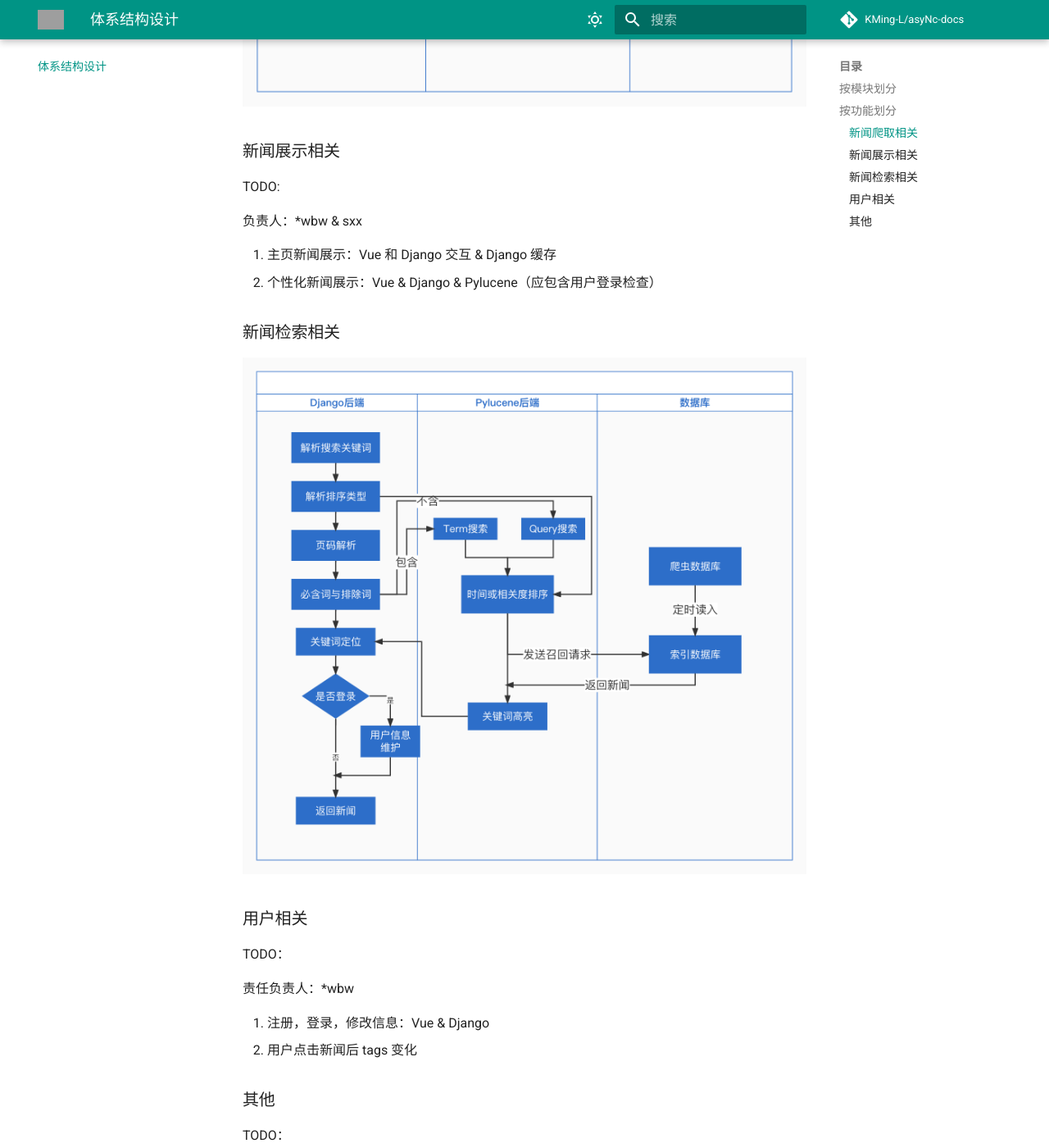
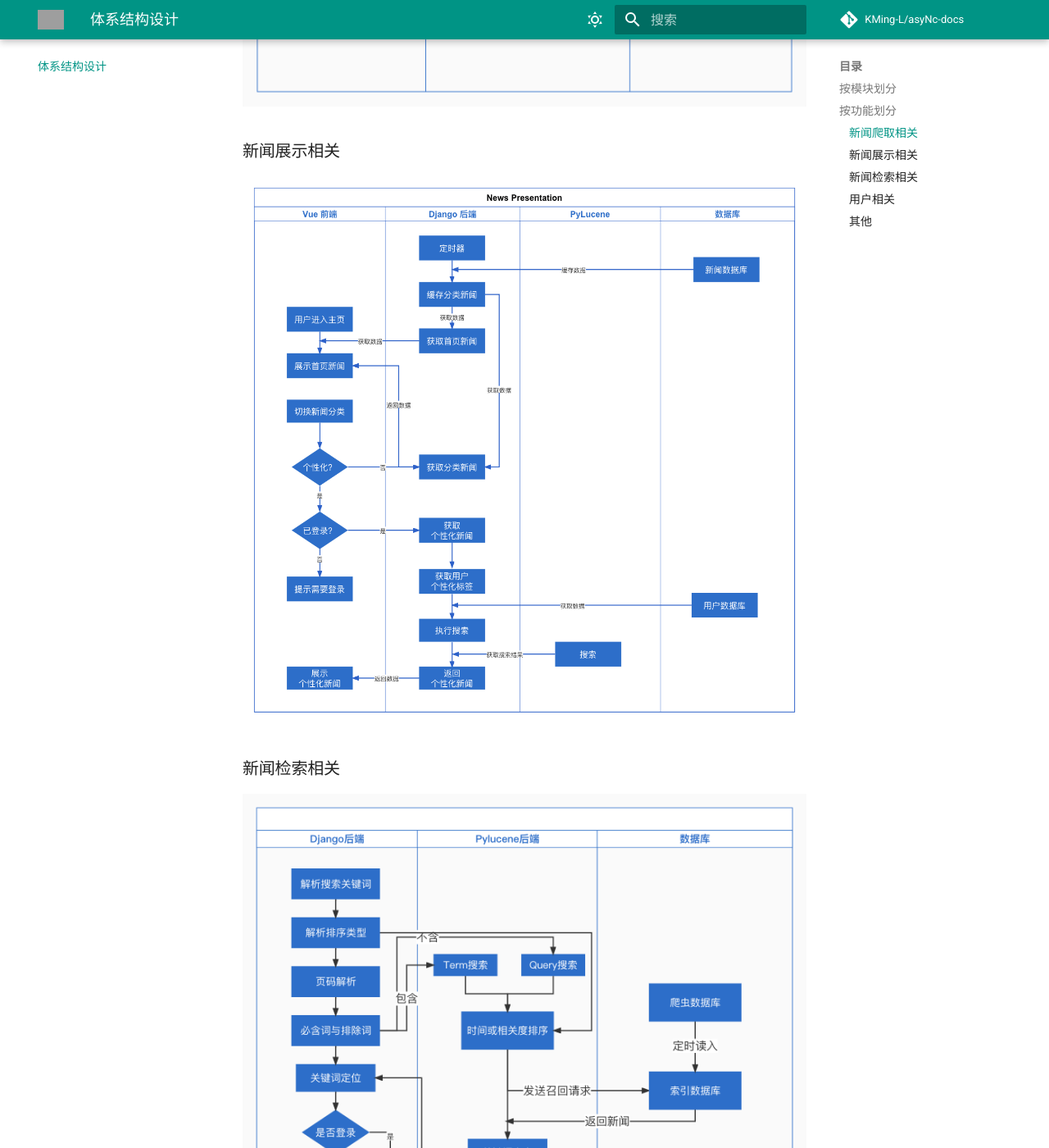
Before and after one commit to KMing-L/asyNc-docs, an MkDocs documentation site: the page built from docs/structure.md, in a window 1280 px wide and 1400 px high, scrolled down 1811 px. Shown: the whole window at 82% size. Built offline with MkDocs 1.6.1 and Material for MkDocs 9.7.7, drawn with Linux system fonts in a browser that asks for light colours; comment, search, counter and statistics services are not loaded; grey boxes are pictures that could not be loaded.

Commit message:
swimlane diagram for news presentation & user

```diff
--- a/docs/structure.md
+++ b/docs/structure.md
@@ -16,12 +16,7 @@
 
 ### 新闻展示相关
 
-TODO:
-
-负责人：*wbw & sxx
-
-1. 主页新闻展示：Vue 和 Django 交互 & Django 缓存
-2. 个性化新闻展示：Vue & Django & Pylucene（应包含用户登录检查）
+![新闻展示相关](./images/%E6%B3%B3%E9%81%93%E5%9B%BE_%E6%96%B0%E9%97%BB%E5%B1%95%E7%A4%BA.png)
 
 ### 新闻检索相关
 
@@ -29,12 +24,7 @@ TODO:
 
 ### 用户相关
 
-TODO：
-
-责任负责人：*wbw
-
-1. 注册，登录，修改信息：Vue & Django
-2. 用户点击新闻后 tags 变化
+![用户相关](images/%E6%B3%B3%E9%81%93%E5%9B%BE_%E7%94%A8%E6%88%B7%E7%9B%B8%E5%85%B3.png)
 
 ### 其他
 
```
Also changed, not shown: docs/images/泳道图_新闻展示.png (added), docs/images/泳道图_用户相关.png (added).
